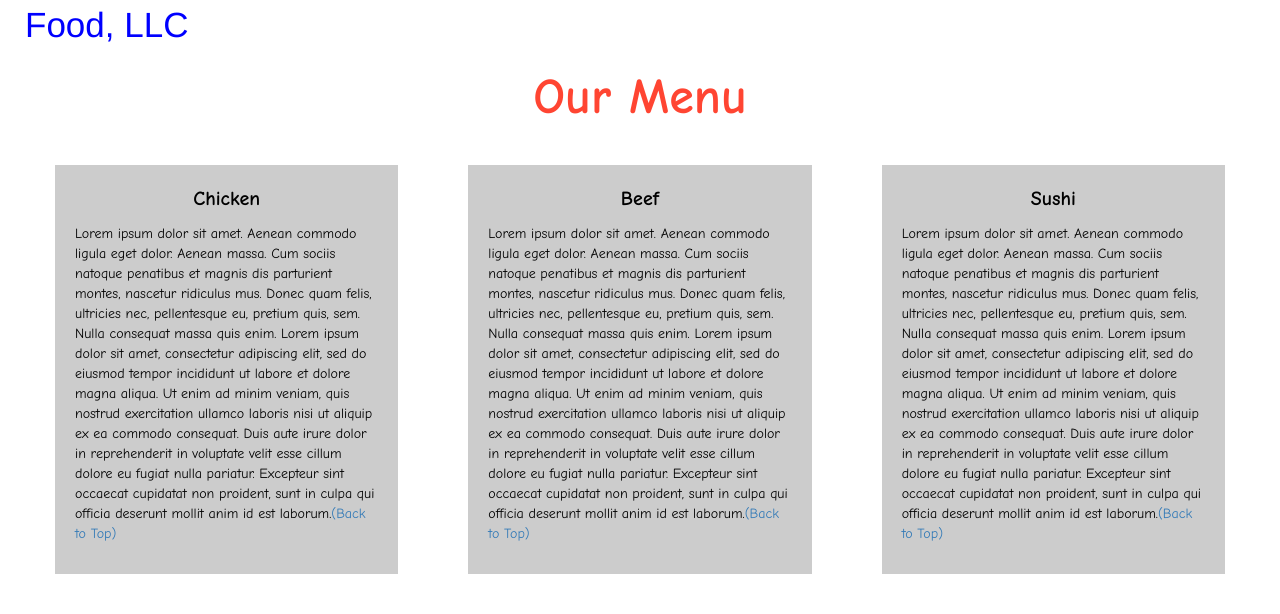
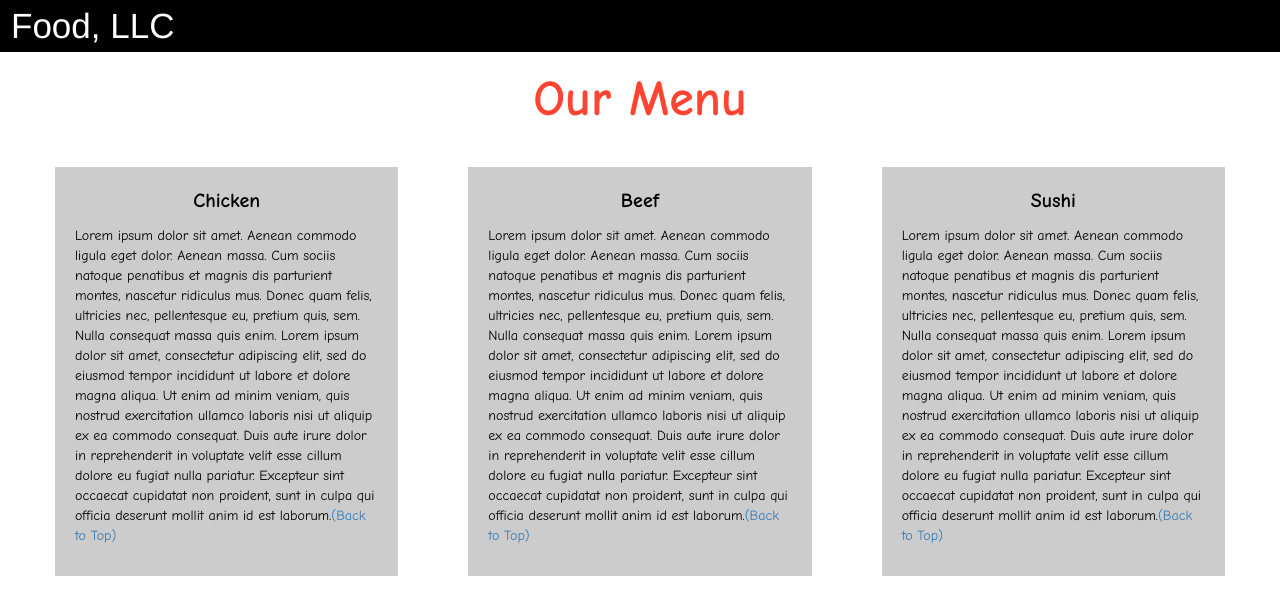
Before and after one commit to jeevank30/jeevank30.github.io, a plain HTML site: page module-3/index.html in a window 1280 px wide. Drawn offline with nearby package versions, Linux system fonts and the light colour scheme.

Commit message:
Update index.html

```diff
--- a/module-3/index.html
+++ b/module-3/index.html
@@ -18,7 +18,7 @@
 
 <body>
 
-
+<nav class="navbar" id="top">
 
   <div class="container-fluid">
 
```
